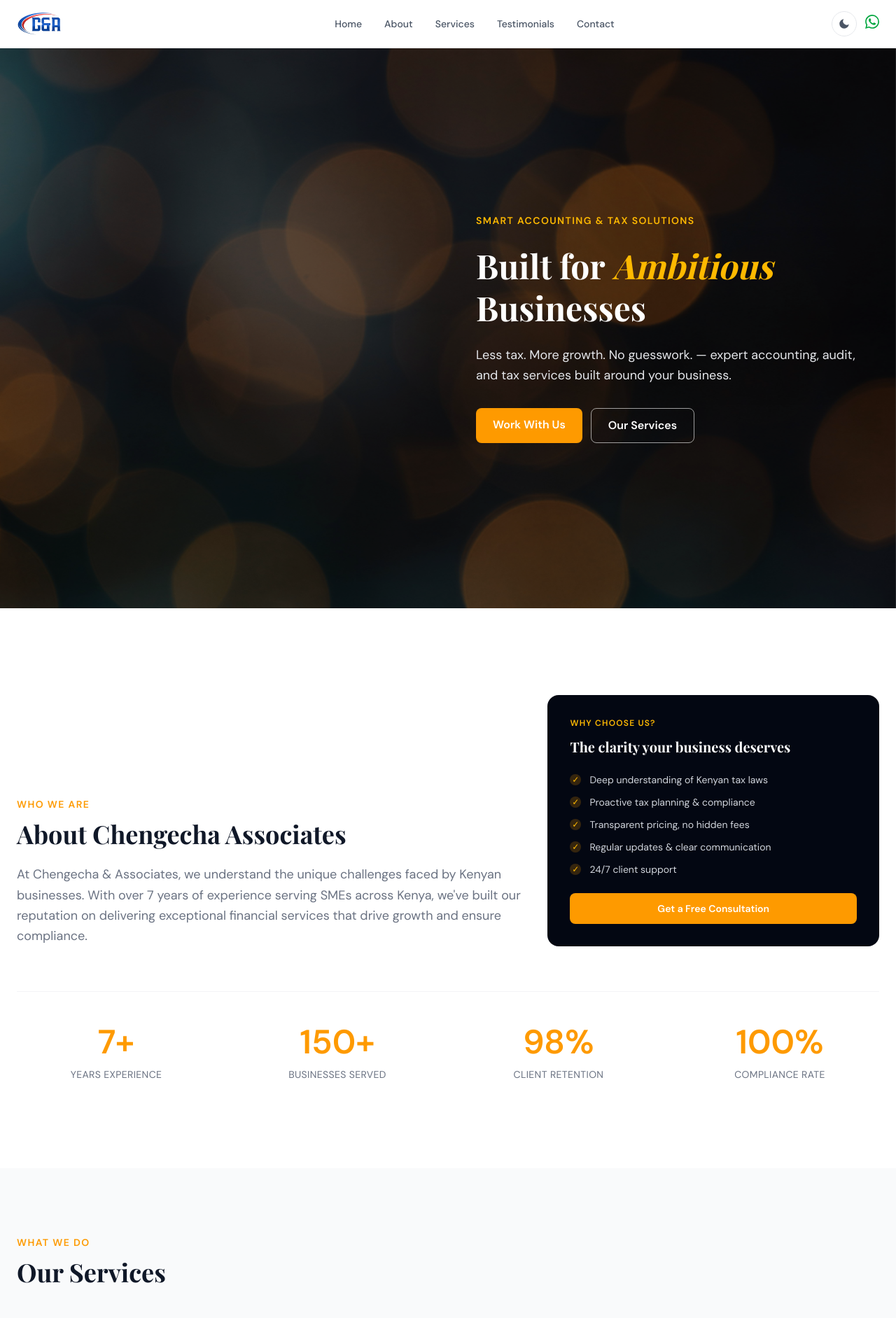
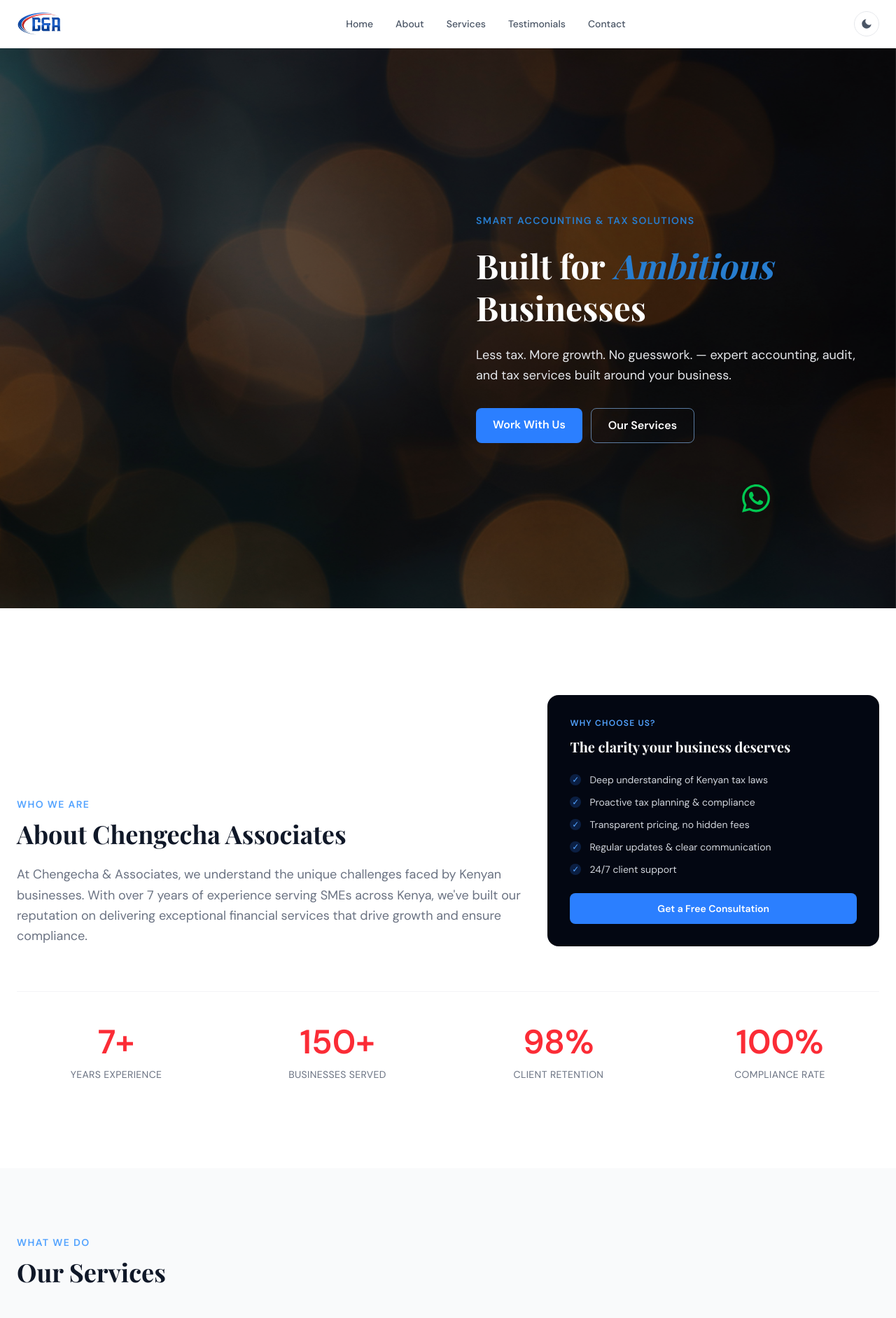
Before and after one commit to antonykinuthia/chengechaassociates, a Next.js app: page / in a window 1280 px wide. Shown: the top 1883 px of the page at 70% size. Built offline with nearby package versions, Linux system fonts and the light colour scheme; grey boxes are pictures that could not be loaded.

Commit message:
subtle color changes

```diff
--- a/app/components/Counter.tsx
+++ b/app/components/Counter.tsx
@@ -58,7 +58,7 @@ export default function Counter({
   return (
     <div
       ref={ref}
-      className="text-4xl md:text-5xl font-bold text-amber-500"
+      className="text-4xl md:text-5xl font-bold text-red-500"
     >
       {count.toLocaleString()}
       {suffix}
--- a/app/page.tsx
+++ b/app/page.tsx
@@ -27,6 +27,12 @@ const WHATSAPP_MESSAGE = encodeURIComponent(
   "Hi Chengecha Associates, I'd like to talk about accounting/tax services for my business."
 );
 
+const BRAND = {
+  deepBlue: "#1A54B2",
+  brightBlue: "#277DCF",
+  red: "#A42525",
+};
+
 function ThemeToggle({ className = "" }: { className?: string }) {
   const { resolvedTheme, setTheme } = useTheme();
   const [mounted, setMounted] = useState(false);
@@ -45,7 +51,7 @@ function ThemeToggle({ className = "" }: { className?: string }) {
       type="button"
       onClick={() => setTheme(isDark ? "light" : "dark")}
       aria-label={isDark ? "Switch to light mode" : "Switch to dark mode"}
-      className={`w-9 h-9 flex items-center justify-center rounded-full border border-gray-200 dark:border-gray-700 text-gray-600 dark:text-gray-300 hover:border-amber-400 hover:text-amber-500 transition-colors duration-200 ${className}`}
+      className={`w-9 h-9 flex items-center justify-center rounded-full border border-gray-200 dark:border-gray-700 text-gray-600 dark:text-gray-300 hover:border-amber-400 hover:text-blue-400 transition-colors duration-200 ${className}`}
     >
       {isDark ? (
         <svg width="18" height="18" viewBox="0 0 24 24" fill="none" stroke="currentColor" strokeWidth="2" strokeLinecap="round">
@@ -185,7 +191,7 @@ export default function Home() {
               <a
                 key={link.href}
                 href={link.href}
-                className="text-sm font-medium text-gray-600 dark:text-gray-300 hover:text-amber-500 dark:hover:text-amber-400 transition-colors duration-200"
+                className="text-sm font-medium text-gray-600 dark:text-gray-300 hover:text-blue-400 dark:hover:text-blue-400 transition-colors duration-200"
               >
                 {link.label}
               </a>
@@ -194,26 +200,7 @@ export default function Home() {
 
           <div className="hidden md:flex items-center gap-3">
             <ThemeToggle />
-            <a
-              href={`https://wa.me/${WHATSAPP_NUMBER}?text=${WHATSAPP_MESSAGE}`}
-              target="_blank"
-              rel="noopener noreferrer"
-            >
-              <span
-                className="inline-block w-5 h-5 bg-green-600 hover:bg-green-700 transition-colors duration-200"
-                style={{
-                  maskImage: "url('/logo/whatsapp.svg')",
-                  maskSize: "contain",
-                  maskRepeat: "no-repeat",
-                  maskPosition: "center",
-                  WebkitMaskImage: "url('/logo/whatsapp.svg')",
-                  WebkitMaskSize: "contain",
-                  WebkitMaskRepeat: "no-repeat",
-                  WebkitMaskPosition: "center",
-                }}
-                aria-label="WhatsApp icon"
-              />
-            </a>
+
           </div>
 
           <div className="md:hidden flex items-center gap-2">
@@ -251,25 +238,17 @@ export default function Home() {
                   key={link.href}
                   href={link.href}
                   onClick={() => setMenuOpen(false)}
-                  className="py-3 text-base font-medium text-gray-700 dark:text-gray-200 hover:text-amber-500 dark:hover:text-amber-400 border-b border-gray-50 dark:border-gray-800 last:border-b-0 transition-colors duration-200"
+                  className="py-3 text-base font-medium text-gray-700 dark:text-gray-200 hover:text-blue-400 dark:hover:text-blue-400 border-b border-gray-50 dark:border-gray-800 last:border-b-0 transition-colors duration-200"
                 >
                   {link.label}
                 </a>
               ))}
-              <a
-                href={`https://wa.me/${WHATSAPP_NUMBER}?text=${WHATSAPP_MESSAGE}`}
-                target="_blank"
-                rel="noopener noreferrer"
-                className="mt-3 px-4 py-3 bg-green-600 hover:bg-green-700 text-white text-sm font-semibold rounded-lg transition-colors duration-200 text-center flex items-center justify-center gap-2"
-              >
-                <span>💬</span> WhatsApp Us
-              </a>
             </nav>
           </div>
         )}
       </header>
 
-      <div className="max-w-7xl mx-auto">
+      <div className="max-w-7xl mx-auto relative">
 
         <section id="home" className="relative h-dvh min-h-150 flex items-center overflow-hidden">
           <div
@@ -291,12 +270,12 @@ export default function Home() {
 
           <div ref={heroContentRef} className="relative z-20 max-w-7xl mx-auto px-6 w-full flex justify-end">
             <div className="max-w-xl space-y-6 text-white">
-              <p className="text-amber-400 text-sm font-semibold uppercase tracking-widest">
+              <p className="text-[#277DCF] text-sm font-semibold uppercase tracking-widest">
                 Smart Accounting &amp; Tax Solutions
               </p>
               <h1 className={`${playfair.className} text-4xl md:text-5xl font-bold leading-tight`}>
                 Built for{" "}
-                <span className="italic text-amber-400">Ambitious</span>{" "}
+                <span className="italic text-[#277DCF]">Ambitious</span>{" "}
                 Businesses
               </h1>
               <p className="text-gray-200 text-base md:text-lg leading-relaxed">
@@ -307,13 +286,13 @@ export default function Home() {
               <div className="flex flex-wrap gap-3 pt-2">
                 <a
                   href="#contact"
-                  className="px-6 py-3 bg-amber-500 text-white font-semibold rounded-lg hover:bg-amber-600 transition-colors duration-200"
+                  className="px-6 py-3 bg-blue-500 text-white font-semibold rounded-lg hover:bg-blue-600 transition-colors duration-200"
                 >
                   Work With Us
                 </a>
                 <a
                   href="#services"
-                  className="px-6 py-3 border border-white/60 text-white font-semibold rounded-lg hover:bg-white/10 transition-colors duration-200"
+                  className="px-6 py-3 border border-blue-300/60 text-white font-semibold rounded-lg hover:bg-[#277DCF] transition-colors duration-200"
                 >
                   Our Services
                 </a>
@@ -329,7 +308,7 @@ export default function Home() {
             <div className="grid grid-cols-1 lg:grid-cols-5 gap-8 items-end mb-16">
 
               <div className="lg:col-span-3 flex flex-col">
-                <p className="section-heading text-amber-500 dark:text-amber-400 text-sm font-semibold uppercase tracking-widest mb-3">
+                <p className="section-heading text-blue-400 dark:text-blue-400 text-sm font-semibold uppercase tracking-widest mb-3">
                   Who We Are
                 </p>
                 <h2 className={`${playfair.className} text-3xl md:text-4xl font-bold text-gray-900 dark:text-white mb-6`}>
@@ -347,7 +326,7 @@ export default function Home() {
 
               <div className="lg:col-span-2 bg-gray-950 dark:bg-gray-900 dark:border dark:border-gray-800 rounded-2xl p-8 text-white flex flex-col justify-between gap-6">
                 <div>
-                  <p className="text-amber-400 text-xs font-semibold uppercase tracking-widest mb-3">Why Choose Us?</p>
+                  <p className="text-blue-400 text-xs font-semibold uppercase tracking-widest mb-3">Why Choose Us?</p>
                   <h3 className={`${playfair.className} text-xl font-bold mb-6 leading-snug`}>
                     The clarity your business deserves
                   </h3>
@@ -360,7 +339,7 @@ export default function Home() {
                       "24/7 client support",
                     ].map((point) => (
                       <li key={point} className="flex items-start gap-3 text-sm text-gray-300">
-                        <span className="mt-0.5 w-4 h-4 shrink-0 rounded-full bg-amber-500/20 text-amber-400 flex items-center justify-center text-xs">✓</span>
+                        <span className="mt-0.5 w-4 h-4 shrink-0 rounded-full bg-blue-500/20 text-blue-400 flex items-center justify-center text-xs">✓</span>
                         {point}
                       </li>
                     ))}
@@ -368,7 +347,7 @@ export default function Home() {
                 </div>
                 <a
                   href="#contact"
-                  className="inline-block text-center w-full py-3 bg-amber-500 hover:bg-amber-600 text-white text-sm font-semibold rounded-lg transition-colors duration-200"
+                  className="inline-block text-center w-full py-3 bg-blue-500 hover:bg-blue-600 text-white text-sm font-semibold rounded-lg transition-colors duration-200"
                 >
                   Get a Free Consultation
                 </a>
@@ -395,7 +374,7 @@ export default function Home() {
 
         <section id="services" className="min-h-screen flex items-center py-24 bg-gray-50 dark:bg-gray-900 transition-colors duration-300">
           <div className="max-w-7xl mx-auto px-6">
-            <p className="section-heading text-amber-500 dark:text-amber-400 text-sm font-semibold uppercase tracking-widest mb-3">
+            <p className="section-heading text-blue-400 dark:text-blue-400 text-sm font-semibold uppercase tracking-widest mb-3">
               What We Do
             </p>
             <h2 className={`${playfair.className} text-3xl md:text-4xl font-bold text-gray-900 dark:text-white mb-12`}>
@@ -475,12 +454,12 @@ export default function Home() {
                       <span className="flex items-center gap-1.5 bg-white/15 backdrop-blur-md text-white text-xs font-medium px-3.5 py-2 rounded-full border border-white/10">
                         {service.badge}
                       </span>
-                      <span className="bg-white/15 backdrop-blur-md text-white text-xs font-medium px-3.5 py-2 rounded-full border border-white/10">
+                      <span className="bg-white/15 backdrop-blur-md text-red-100  text-xs font-medium px-3.5 py-2 rounded-full border border-white/10">
                         {service.pricing}
                       </span>
                     </div>
 
-                    <button className="mt-2 w-full bg-white text-gray-900 font-semibold text-sm py-3.5 rounded-full hover:bg-amber-50 transition-colors">
+                    <button className="mt-2 w-full bg-white text-gray-900 font-semibold text-sm py-3.5 rounded-full hover:bg-blue-50 transition-colors">
                       Get Started
                     </button>
                   </div>
@@ -493,7 +472,7 @@ export default function Home() {
 
         <section id="testimonials" className="min-h-screen flex items-center py-24 bg-white dark:bg-gray-950 transition-colors duration-300">
           <div className="max-w-7xl mx-auto px-6">
-            <p className="section-heading text-amber-500 dark:text-amber-400 text-sm font-semibold uppercase tracking-widest mb-3">
+            <p className="section-heading text-blue-400 dark:text-blue-400 text-sm font-semibold uppercase tracking-widest mb-3">
               Social Proof
             </p>
             <h2 className={`${playfair.className} text-3xl md:text-4xl font-bold text-gray-900 dark:text-white mb-12`}>
@@ -537,7 +516,7 @@ export default function Home() {
         <section id="contact" className="min-h-screen flex items-center py-24 bg-gray-950 dark:bg-black text-white transition-colors duration-300">
           <div className="contact-inner max-w-7xl mx-auto px-6 w-full">
 
-            <p className="section-heading text-amber-400 text-sm font-semibold uppercase tracking-widest mb-3">
+            <p className="section-heading text-blue-400 text-sm font-semibold uppercase tracking-widest mb-3">
               Get In Touch
             </p>
             <h2 className={`${playfair.className} text-3xl md:text-4xl font-bold mb-12`}>
@@ -561,31 +540,10 @@ export default function Home() {
                   placeholder="Tell us about your business..."
                   className="w-full bg-white/10 border border-white/20 text-white placeholder-gray-400 rounded-lg px-4 py-3 text-sm focus:outline-none focus:border-amber-400 transition-colors resize-none"
                 />
-                <div className="grid grid-cols-1 sm:grid-cols-2 gap-3">
-                  <button className="w-full bg-amber-500 hover:bg-amber-600 text-white font-semibold py-3 rounded-lg transition-colors duration-200">
+                <div className="grid grid-cols-1">
+                  <button className="w-full bg-blue-500 hover:bg-blue-600 text-white font-semibold py-3 rounded-lg transition-colors duration-200">
                     Send Message
                   </button>
-                  <a
-                    href={`https://wa.me/${WHATSAPP_NUMBER}?text=${WHATSAPP_MESSAGE}`}
-                    target="_blank"
-                    rel="noopener noreferrer"
-                    className="w-full  flex items-center justify-center"
-                  >
-                    <span
-                      className="inline-block w-20 h-10 bg-green-500 hover:bg-green-400 transition-colors duration-200"
-                      style={{
-                        maskImage: "url('/logo/whatsapp.svg')",
-                        maskSize: "contain",
-                        maskRepeat: "no-repeat",
-                        maskPosition: "center",
-                        WebkitMaskImage: "url('/logo/whatsapp.svg')",
-                        WebkitMaskSize: "contain",
-                        WebkitMaskRepeat: "no-repeat",
-                        WebkitMaskPosition: "center",
-                      }}
-                      aria-label="WhatsApp icon"
-                    />
-                  </a>
                 </div>
 
                 <div className="flex flex-wrap gap-6 pt-4">
@@ -606,8 +564,8 @@ export default function Home() {
 
                 <div className="relative w-full max-w-sm mx-auto">
                   <div className="absolute inset-0 flex items-center justify-center pointer-events-none">
-                    <div className="w-72 h-72 rounded-full bg-amber-500/5 border border-amber-500/10" />
-                    <div className="absolute w-56 h-56 rounded-full bg-amber-500/5 border border-amber-500/10" />
+                    <div className="w-72 h-72 rounded-full bg-blue-500/5 border border-amber-500/10" />
+                    <div className="absolute w-56 h-56 rounded-full bg-blue-500/5 border border-amber-500/10" />
                   </div>
 
                   <Lottie
@@ -644,15 +602,35 @@ export default function Home() {
             </p>
             <nav aria-label="Footer" className="flex gap-6 flex-wrap">
               {navLinks.map((link) => (
-                <a key={link.href} href={link.href} className="text-gray-500 hover:text-amber-400 text-xs transition-colors">
+                <a key={link.href} href={link.href} className="text-gray-500 hover:text-blue-400 text-xs transition-colors">
                   {link.label}
                 </a>
               ))}
             </nav>
           </div>
         </footer>
+                  <a
+                    href={`https://wa.me/${WHATSAPP_NUMBER}?text=${WHATSAPP_MESSAGE}`}
+                    target="_blank"
+                    rel="noopener noreferrer"
+                    className="fixed right-0 md:right-1/8 md:bottom-12 bottom-1 -translate-y-1/2 z-50 flex items-center justify-center drop-shadow-lg hover:scale-105 transition-transform duration-200"
+                  >
+                    <span
+                      className="inline-block w-20 h-10 bg-green-500 hover:bg-green-400 transition-colors duration-200"
+                      style={{
+                        maskImage: "url('/logo/whatsapp.svg')",
+                        maskSize: "contain",
+                        maskRepeat: "no-repeat",
+                        maskPosition: "center",
+                        WebkitMaskImage: "url('/logo/whatsapp.svg')",
+                        WebkitMaskSize: "contain",
+                        WebkitMaskRepeat: "no-repeat",
+                        WebkitMaskPosition: "center",
+                      }}
+                      aria-label="WhatsApp icon"
+                    />
+                  </a>
       </div>
-
     </div>
   );
 }
```
